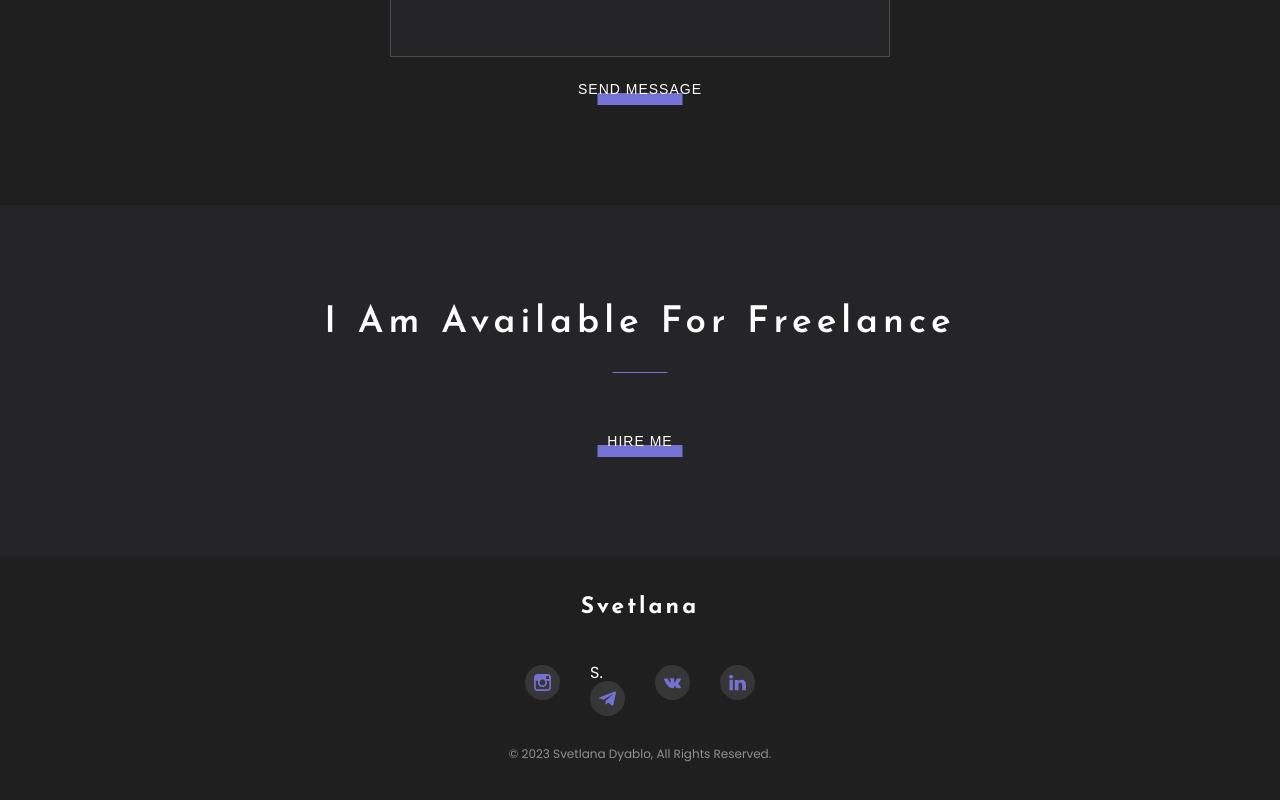
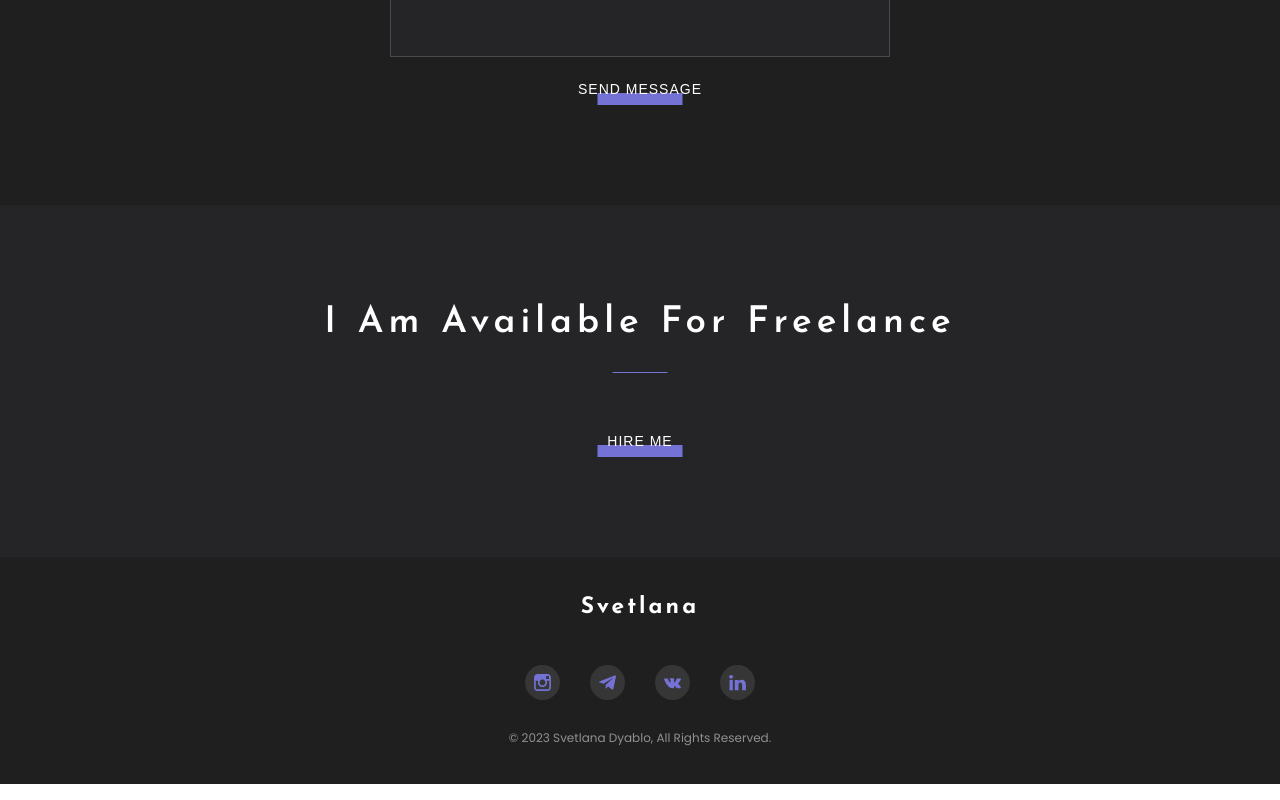
Before and after one commit to akach-dev/styled, a React (Create React App) app: page / in a window 1280 px wide. Shown: the part 4014-4814 px from the top of the page. Built offline with nearby package versions, Linux system fonts and the light colour scheme.

Commit message:
refactoring Footer > Icon component done

```diff
--- a/src/layout/footer/Footer.tsx
+++ b/src/layout/footer/Footer.tsx
@@ -2,32 +2,36 @@ import React from 'react';
 import {Icon} from "../../components/icon/Icon";
 import {S} from './Footer_Styles';
 
+const socialItemData = [
+  {
+    iconId: 'instagram'
+  },
+  {
+    iconId: 'telegram'
+  },
+  {
+    iconId: 'vk'
+  },
+  {
+    iconId: 'linkedin'
+  },
+
+]
+
 export const Footer = () => {
-
   return (
      <S.Footer>
        <S.Name>Svetlana</S.Name>
        <S.SocialList>
-         <S.SocialItem>
-           <S.SocialLink>
-             <Icon width={'21px'} height={'21px'} viewBox={'0 0 21 21'} iconId={'instagram'}/>
-           </S.SocialLink>
-         </S.SocialItem>
-         <S.SocialItem>S.
-           <S.SocialLink>
-             <Icon width={'21px'} height={'21px'} viewBox={'0 0 21 21'} iconId={'telegram'}/>
-           </S.SocialLink>
-         </S.SocialItem>
-         <S.SocialItem>
-           <S.SocialLink>
-             <Icon width={'21px'} height={'21px'} viewBox={'0 0 21 21'} iconId={'vk'}/>
-           </S.SocialLink>
-         </S.SocialItem>
-         <S.SocialItem>
-           <S.SocialLink>
-             <Icon width={'21px'} height={'21px'} viewBox={'0 0 21 21'} iconId={'linkedin'}/>
-           </S.SocialLink>
-         </S.SocialItem>
+         {
+           socialItemData.map((social, i) => (
+              <S.SocialItem key={i}>
+                <S.SocialLink>
+                  <Icon width={'21px'} height={'21px'} viewBox={'0 0 21 21'} iconId={social.iconId}/>
+                </S.SocialLink>
+              </S.SocialItem>
+           ))
+         }
        </S.SocialList>
        <S.Copyright>
          © 2023 Svetlana Dyablo, All Rights Reserved.
```
Also changed, not shown: src/components/icon/Icon.tsx (line endings or trailing spaces).
